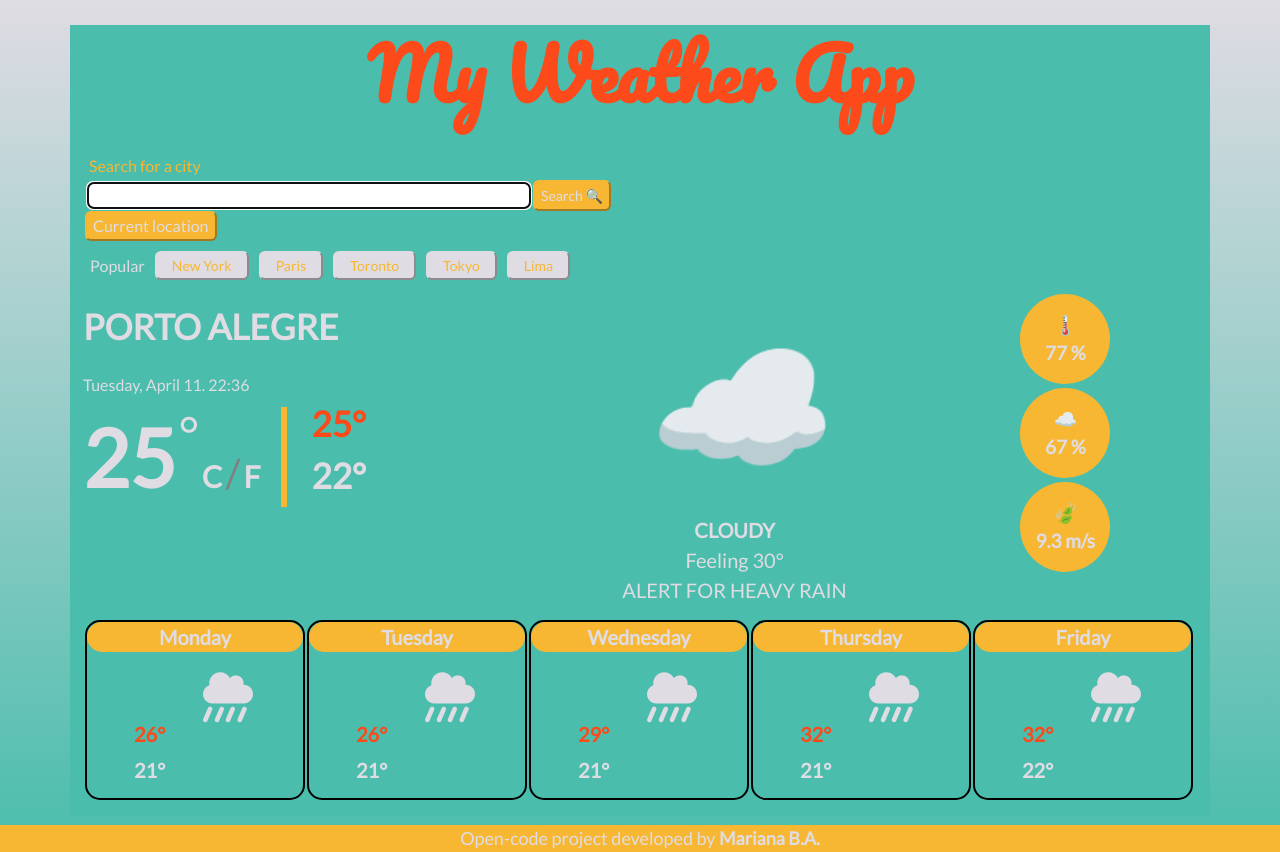
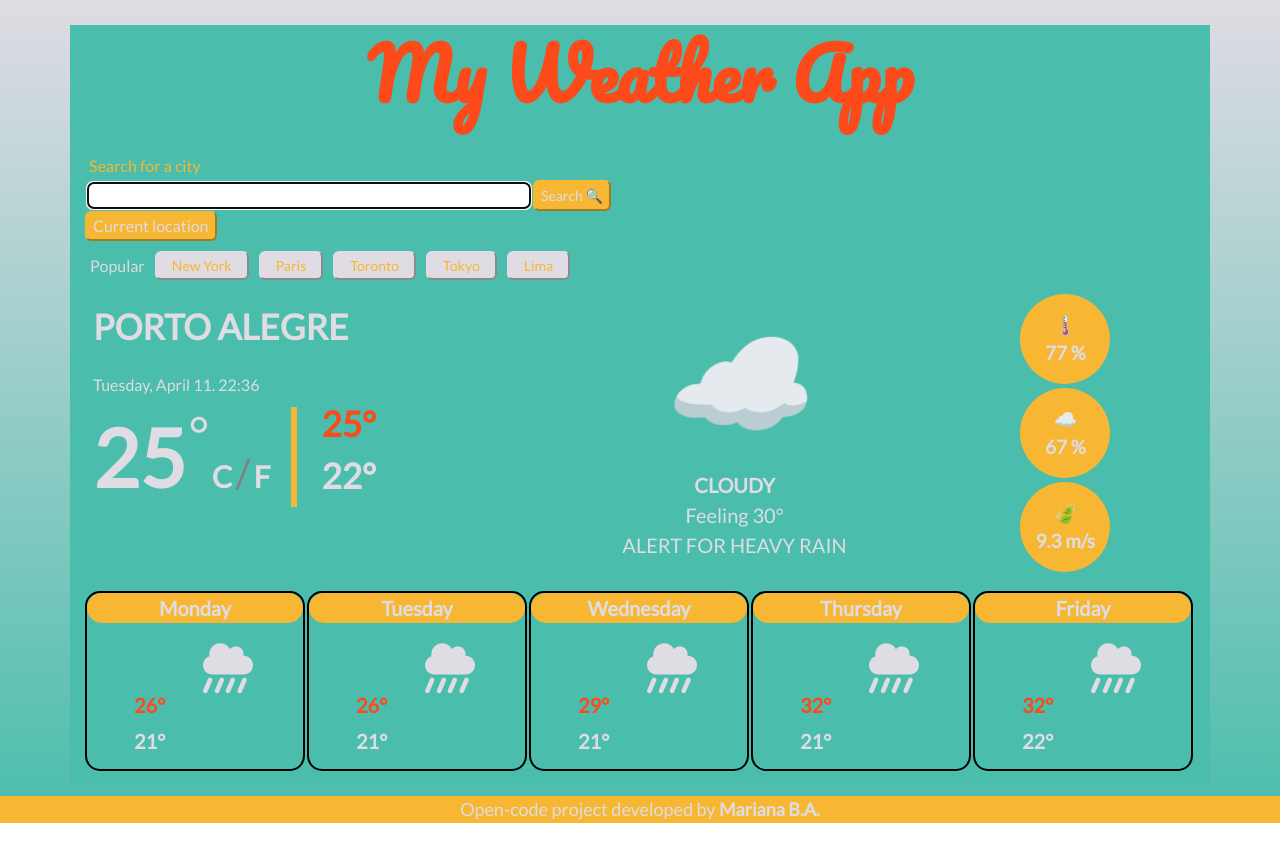
Before and after one commit to eme-digital-content/weather-app-local-basic, a website built with Parcel: page index.html in a window 1280 px wide. After the commit the page ends 823 px from the top, so only its background shows below. Built offline with nearby package versions, Linux system fonts and the light colour scheme.

Commit message:
css improvements

```diff
--- a/src/styles.css
+++ b/src/styles.css
@@ -94,7 +94,7 @@ form {
 
 .col-5 {
   display: block;
-  padding: 10px 10px;
+  padding: 10px 10px 10px 20px;
 }
 
 .city-inner {
@@ -180,7 +180,7 @@ form {
 }
 
 .weather-icon {
-  font-size: 150px;
+  font-size: 120px;
   text-align: center;
 }
 
```
